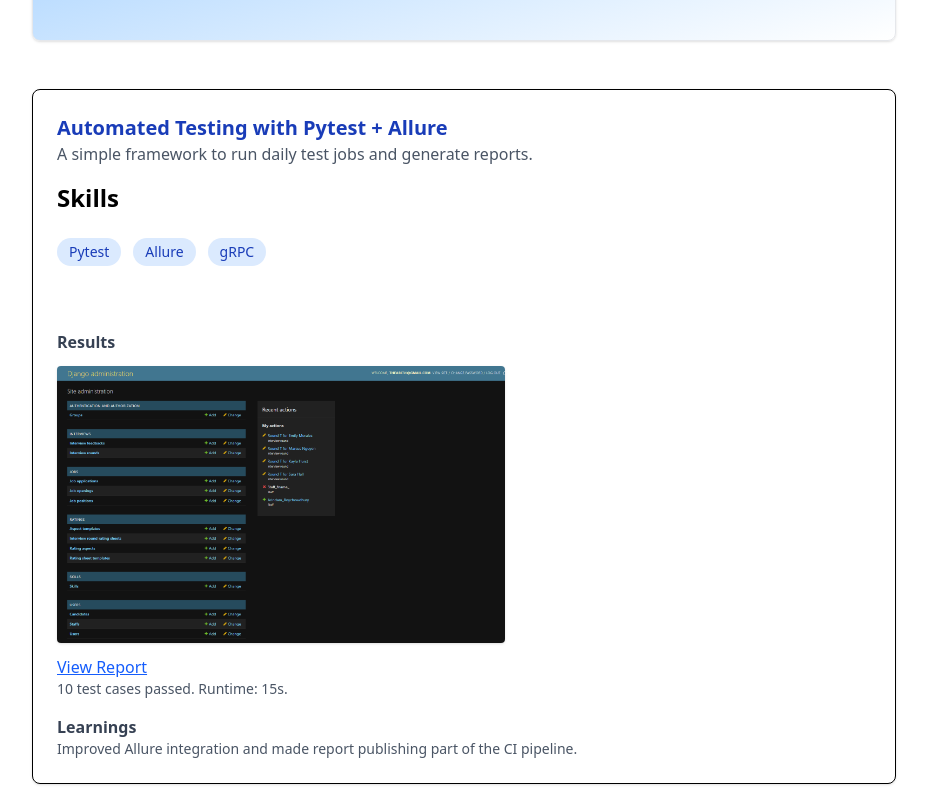
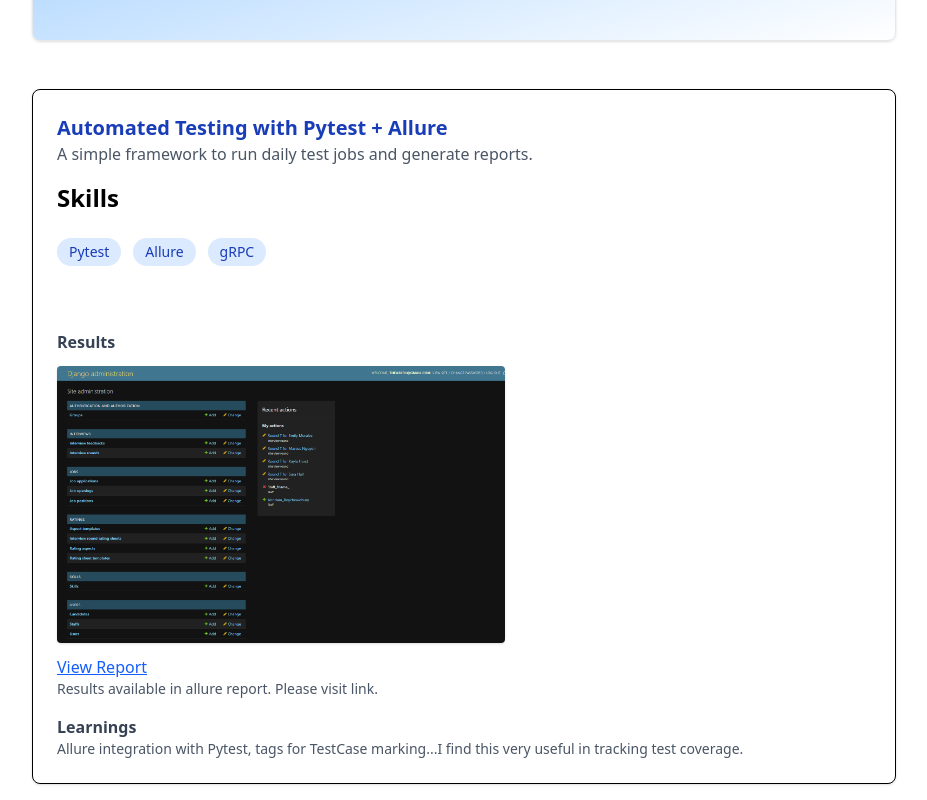
Before and after one commit to arindam31/arindam31.github.io, a React (Vite) app: page /testing-demos in a window 1280 px wide. Shown: the part 271-1071 px from the top of the page, without its empty margins (176-1103 px from the left). Built offline with nearby package versions, Linux system fonts and the light colour scheme.

Commit message:
Updated URL for GRPC testing page

```diff
--- a/src/pages/TestingProjectsPage.tsx
+++ b/src/pages/TestingProjectsPage.tsx
@@ -2,8 +2,8 @@ import Header from "../components/Header";
 import IntroSection from "../components/IntroSection";
 import TestingProject from "../components/TestingProject";
 
-
-const testingDetails = "This page demos some Testing and automation results. \
+const testingDetails =
+  "This page demos some Testing and automation results. \
 UI tests with Playwright. Integration tests for GRPC running OEM. \
 I try to show how can we test these and what can we cover.";
 
@@ -25,13 +25,15 @@ export default function TestingProjecPage() {
             { type: "image", content: "/screenshots/imt/admin.png" },
             {
               type: "link",
-              content: "https://arindam31.github.io/test-report/index.html",
+              content: "https://arindam31.github.io/embedded_device_testing/",
             },
-            { type: "text", content: "10 test cases passed. Runtime: 15s." },
+            {
+              type: "text",
+              content: "Results available in allure report. Please visit link.",
+            },
           ]}
-          learnings="Improved Allure integration and made report publishing part of the CI pipeline."
+          learnings="Allure integration with Pytest, tags for TestCase marking...I find this very useful in tracking test coverage."
         />
-
       </main>
     </>
   );
```
